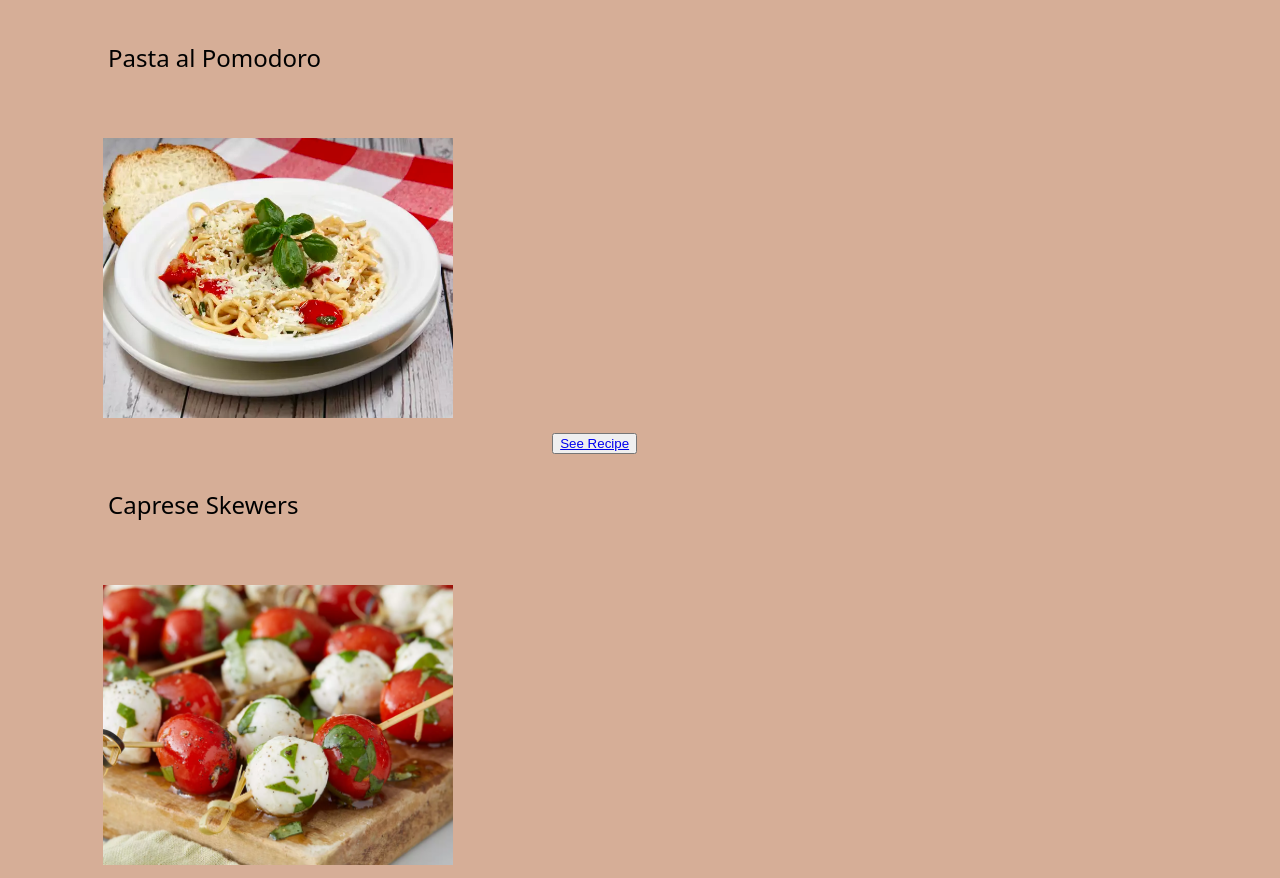
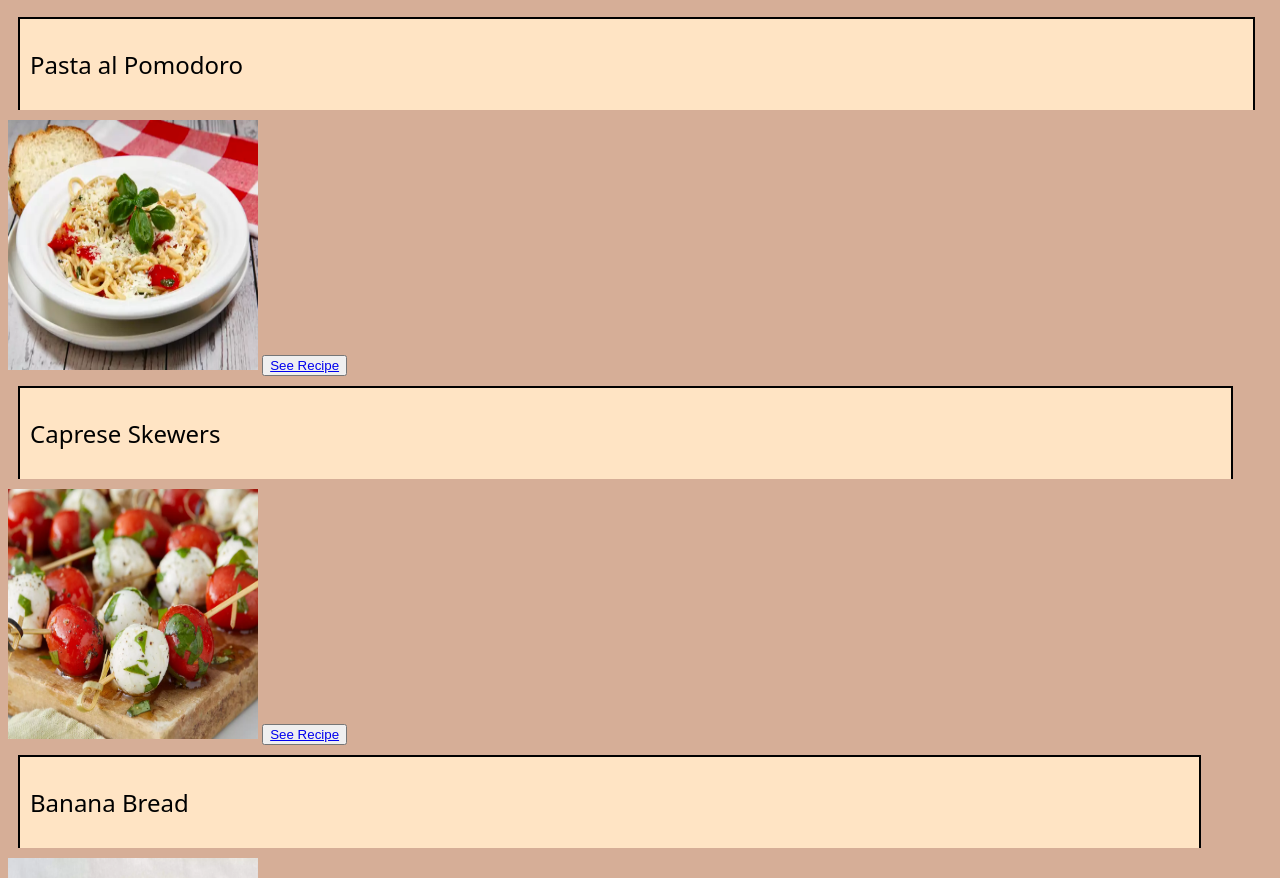
Before and after one commit to sherleysosa2189/odin-recipes, a plain HTML site: page index.html in a window 1280 px wide. Shown: the part 129-1007 px from the top of the page. Drawn offline with Linux system fonts and the light colour scheme.

Commit message:
Modified styles.css Added padding, margin, and borders (specific) to all names Divided names of recipes by number

```diff
--- a/styles.css
+++ b/styles.css
@@ -21,21 +21,63 @@ body {
 
 }
 
-.name {
+.name.one {
     box-sizing: content-box;
     display: inline-block;
-    padding-top: 10px;
-    padding-right: 100px;
-    padding-bottom: 10px;
-    padding-left: 100px;
     color: black;
     font-size: 24px;
     font-weight: 500;
+    text-align: left;
+    width: auto;
+    height: auto;
+    padding: 5px 1010px 5px 10px;
+    background-color: bisque;
+    margin: 10px;
+    border-top: solid 2px;
+    border-left: solid 2px;
+    border-right: solid 2px;
+    border bottom: 0;
+}
 
+.name.two {
+    box-sizing: content-box;
+    display: inline-block;
+    color: black;
+    font-size: 24px;
+    font-weight: 500;
+    text-align: left;
+    width: auto;
+    height: auto;
+    padding: 5px 1010px 5px 10px;
+    background-color: bisque;
+    margin: 10px;
+    border-top: solid 2px;
+    border-left: solid 2px;
+    border-right: solid 2px;
+    border bottom: 0;
 }
-.spaced-image {
-    box-sizing: border-box;
+
+.name.three {
+    box-sizing: content-box;
     display: inline-block;
+    color: black;
+    font-size: 24px;
+    font-weight: 500;
+    text-align: left;
+    width: auto;
+    height: auto;
+    padding: 5px 1010px 5px 10px;
+    background-color: bisque;
+    margin: 10px;
+    border-top: solid 2px;
+    border-left: solid 2px;
+    border-right: solid 2px;
+    border bottom: 0;
+}
+
+.spaced-image-one {
+    box-sizing: content-box;
+    display: inline;
     width: 500px;
     height: 300px;
     padding-top: 10px;
@@ -45,6 +87,16 @@ body {
     border: 1px;
     margin: 20px;
 }
+
+.button {
+    display: inline;
+    font-style:inherit;
+    background-color: blanchedalmond;
+    color: chocolate;
+    font-size: 50px;
+}
+
+
 
 .description {
     box-sizing: content-box;
```
